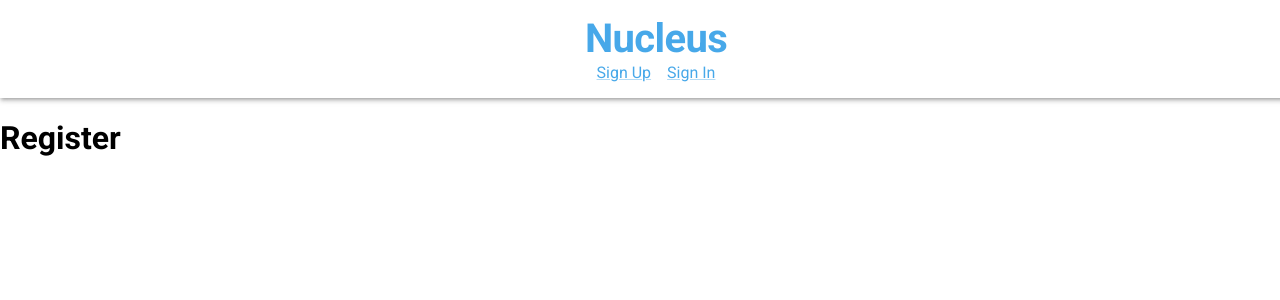
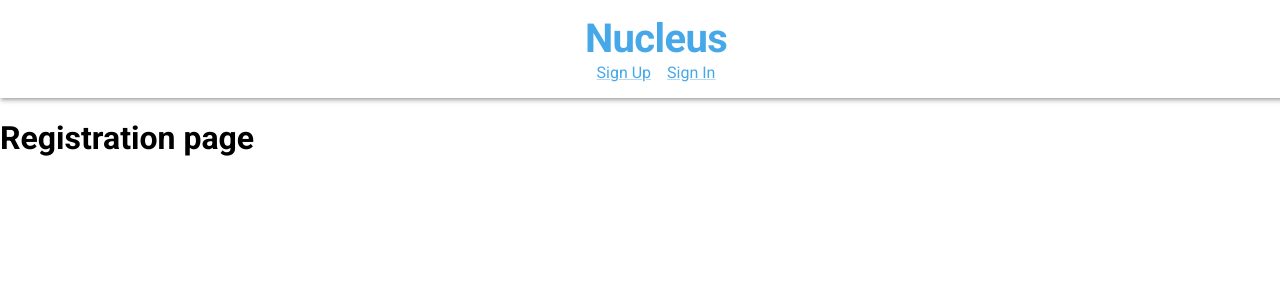
Before and after one commit to AarishEjaz/Nucleus, a React (Create React App) app in the folder frontend/: page /register in a window 1280 px wide. Shown: the top 300 px of the page. Built offline with nearby package versions, Linux system fonts and the light colour scheme; the HTML template or start-up script is replaced by a standard one.

Commit message:
added some code

```diff
--- a/frontend/package.json
+++ b/frontend/package.json
@@ -14,6 +14,7 @@
     "axios": "^1.9.0",
     "react": "^19.1.0",
     "react-dom": "^19.1.0",
+    "react-hot-toast": "^2.5.2",
     "react-router-dom": "^7.6.1",
     "react-scripts": "5.0.1",
     "web-vitals": "^2.1.4"
--- a/frontend/src/pages/Register.js
+++ b/frontend/src/pages/Register.js
@@ -2,7 +2,7 @@ import React from 'react'
 
 const Register = () => {
   return (
-    <h1>Register</h1>
+    <h1>Registration page</h1>
   )
 }
 
```
Also changed, not shown: 1 other file (tests, documents, lock files or other folders).
